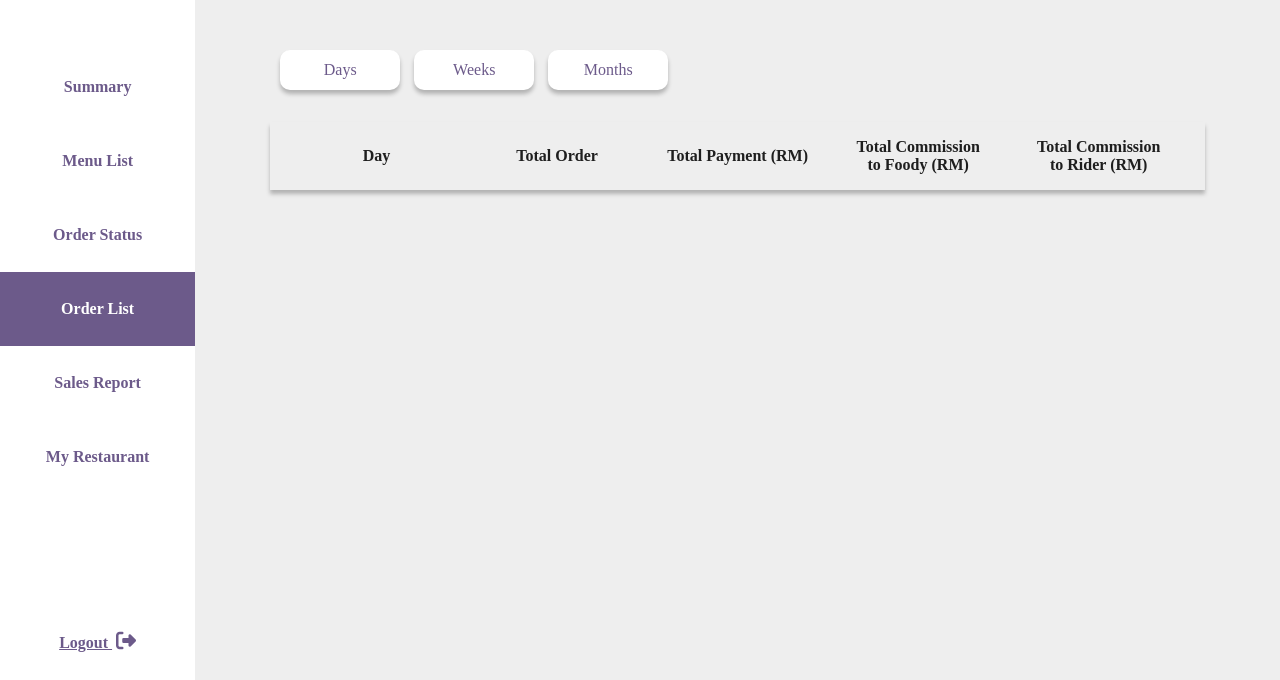
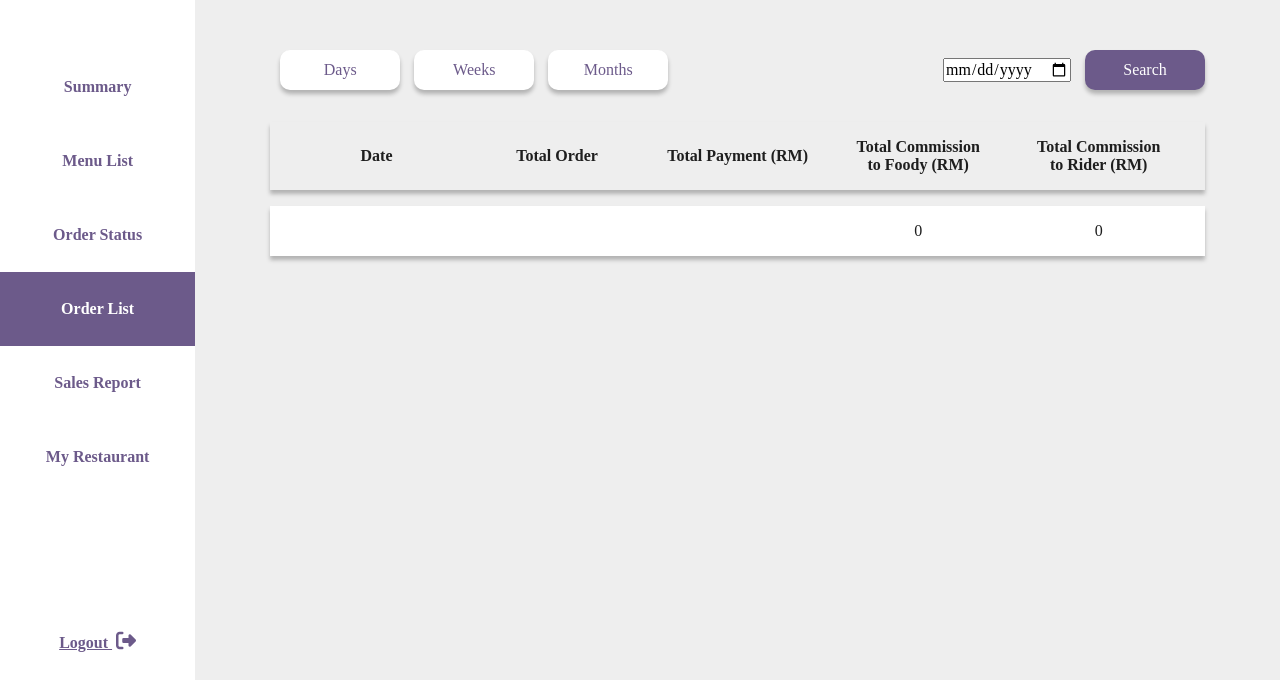
Before and after one commit to tengxing-tan/foody-web, a PHP site: page /restaurant-owner/order-list.php?id=1 in a window 1280 px wide. Shown: the part 120-800 px from the top of the page. Run offline with PHP 8.4, Linux system fonts and the light colour scheme; the visitor is signed in with stand-in values (Sample User, id 1); data that the repository does not hold is empty; some libraries are stand-ins or nearby versions.

Commit message:
add search date function in order list

```diff
--- a/restaurant-owner/actions/read_order.php
+++ b/restaurant-owner/actions/read_order.php
@@ -3,9 +3,20 @@
 include 'db_connect.php';
 
 /**
+ * search order with date
+ */
+if (isset($_POST['searchDate'])) {
+    $sql = "SELECT * FROM `order` WHERE order_date = '$searchDate'";
+}
+
+/**
  * read food detail
  */
 switch ($_GET['id']) {
+    case 1:
+        $durationType = 'Date';
+        $sql = "SELECT COUNT(`order_ID`), `order_date`, SUM(`total_amount`) FROM `order` WHERE order_date = '" . $_POST['searchDate'] . "'";
+        break;
     case 2:
         $durationType = 'Week';
         $sql = "SELECT COUNT(`order_ID`), WEEK(`order_date`), SUM(`total_amount`) FROM `order` GROUP BY WEEK(`order_date`) ORDER BY `order_date` DESC";
--- a/restaurant-owner/order-list.php
+++ b/restaurant-owner/order-list.php
@@ -45,10 +45,14 @@ include 'actions/read_order.php';
         <div id="main-content">
             <div class="one-line-form">
                 <div>
-                    <a href="?id=1"><button class="btn secondary-btn">Days</button></a>
+                    <a href="?id=0"><button class="btn secondary-btn">Days</button></a>
                     <a href="?id=2"><button class="btn secondary-btn">Weeks</button></a>
                     <a href="?id=3"><button class="btn secondary-btn">Months</button></a>
                 </div>
+                <form action="?id=1" method="post">
+                    <input type="date" name="searchDate" class="input-text" />
+                    <button type="submit" class="btn">Search</button>
+                </form>
             </div>
 
             <div class="report-table">
```
